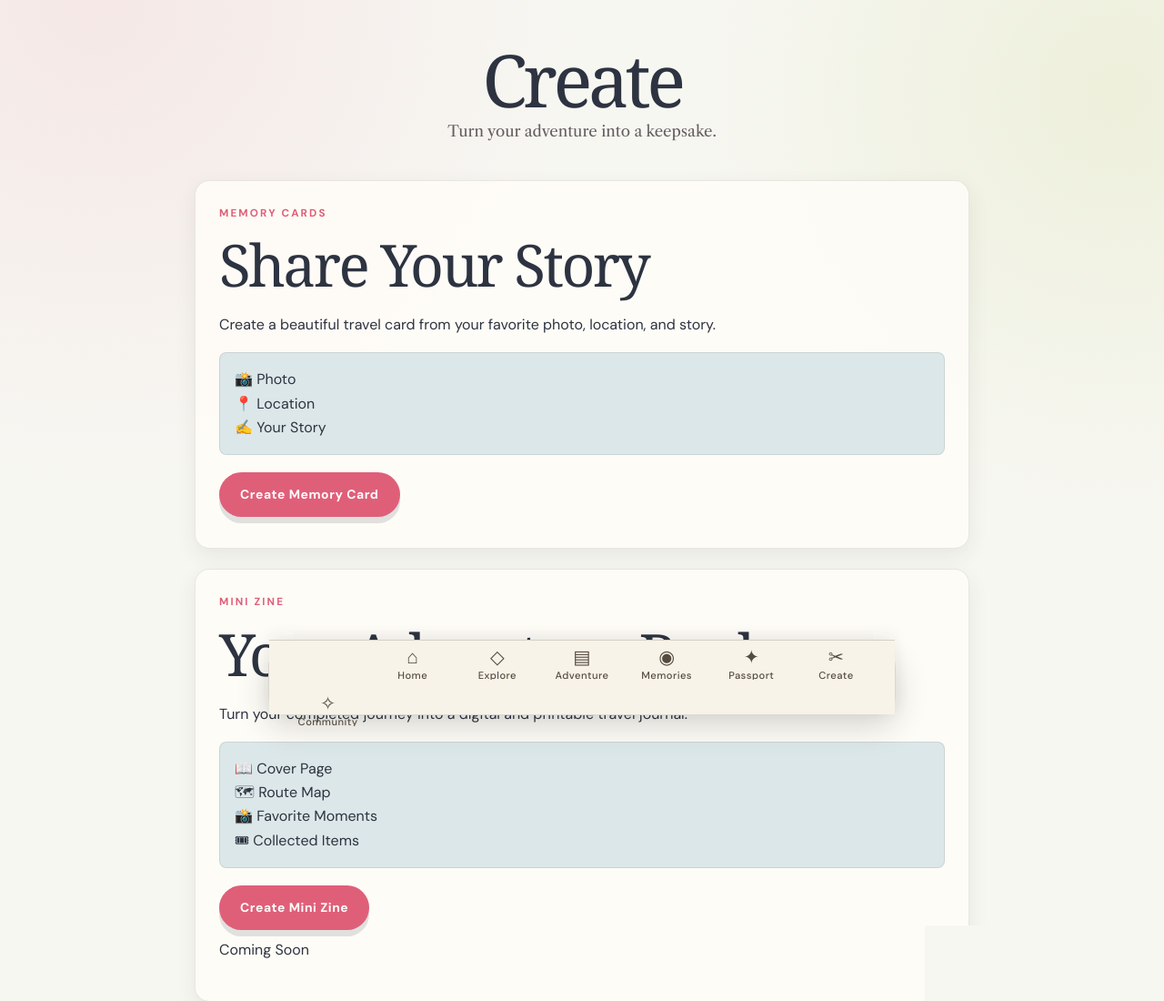
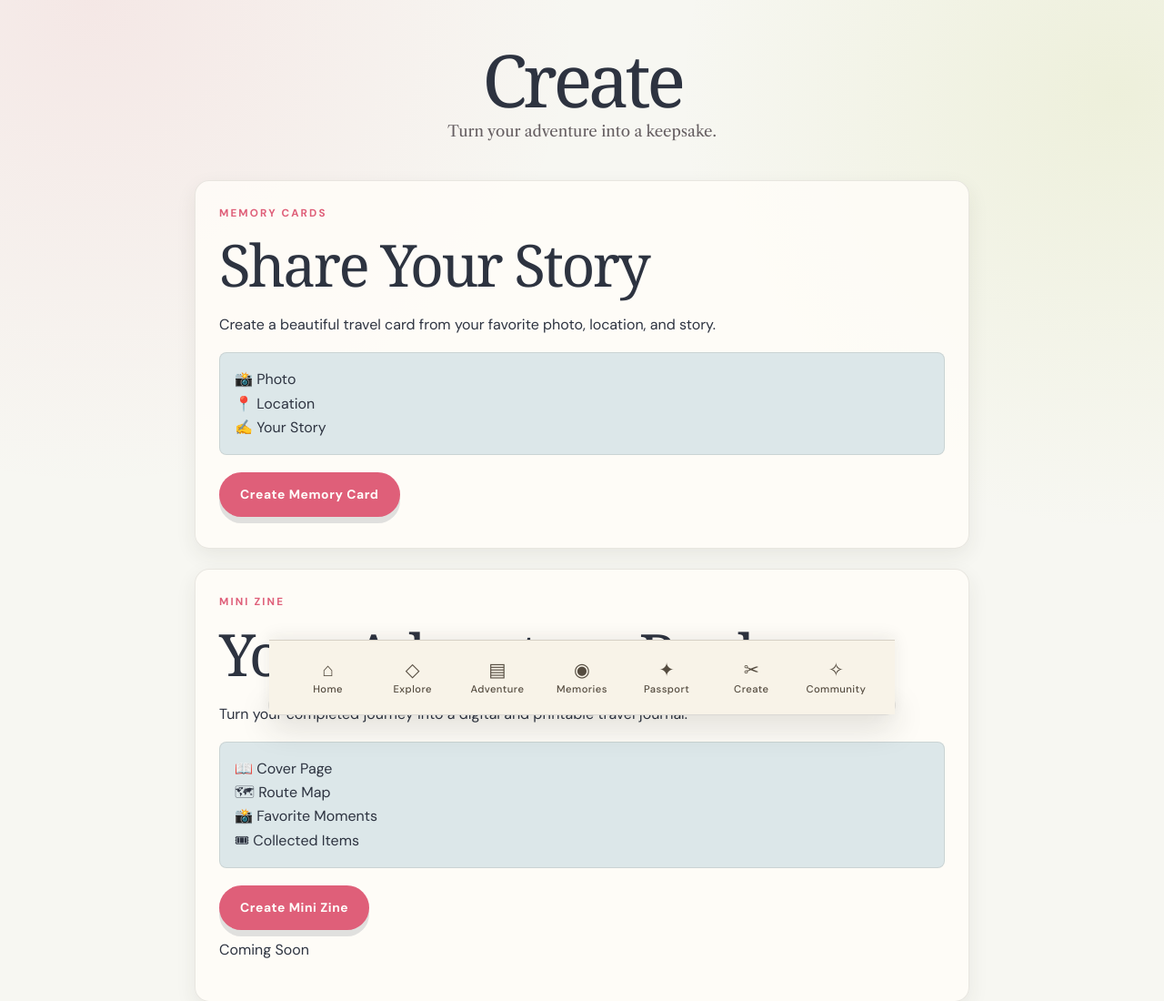
Before and after one commit to tincandream/100adventure-Demo, a plain HTML site: page create.html in a window 1280 px wide. Shown: the top 1100 px of the page at 91% size. Drawn offline with nearby package versions, Linux system fonts and the light colour scheme; a web font is replaced by a local one.

Commit message:
Update create.html

```diff
--- a/create.html
+++ b/create.html
@@ -168,8 +168,6 @@ Coming Soon
 
 <nav class="nav" aria-label="Main navigation">
 
-<a href="index.html">
-
 <nav class="bottom-nav">
 
     <a href="index.html" class="nav-item">
```
